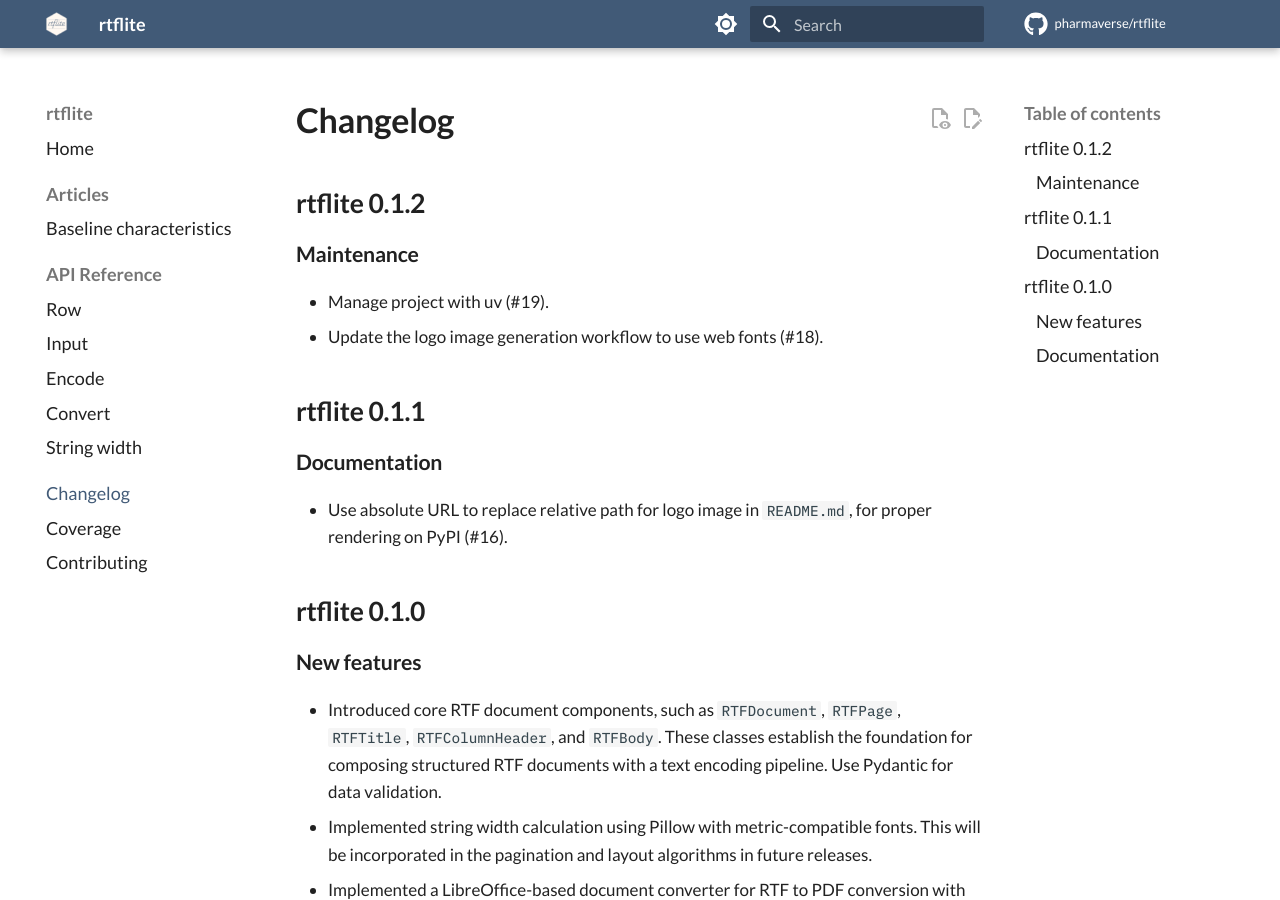
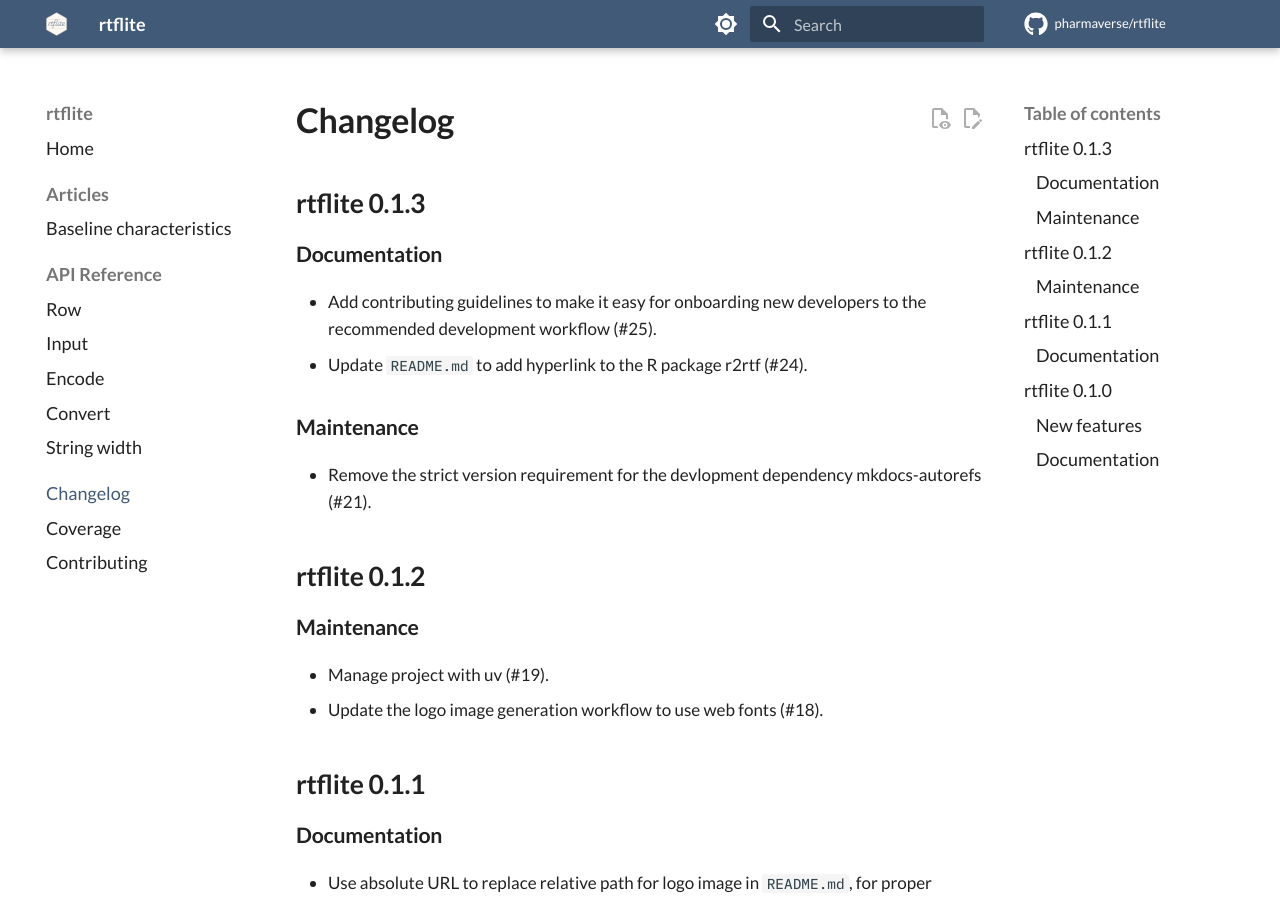
Before and after one commit to pharmaverse/rtflite, an MkDocs documentation site: the page built from docs/changelog.md, in a window 1280 px wide and 900 px high. Built offline with MkDocs 1.6.1 and Material for MkDocs 9.7.7, drawn with Linux system fonts in a browser that asks for light colours; comment, search, counter and statistics services are not loaded.

Commit message:
Update changelog for v0.1.3

```diff
--- a/docs/changelog.md
+++ b/docs/changelog.md
@@ -1,4 +1,17 @@
 # Changelog
+
+## rtflite 0.1.3
+
+### Documentation
+
+- Add contributing guidelines to make it easy for onboarding new developers
+  to the recommended development workflow (#25).
+- Update `README.md` to add hyperlink to the R package r2rtf (#24).
+
+### Maintenance
+
+- Remove the strict version requirement for the devlopment dependency
+  mkdocs-autorefs (#21).
 
 ## rtflite 0.1.2
 
```
Also changed, not shown: CHANGELOG.md (+13 -0 lines).
